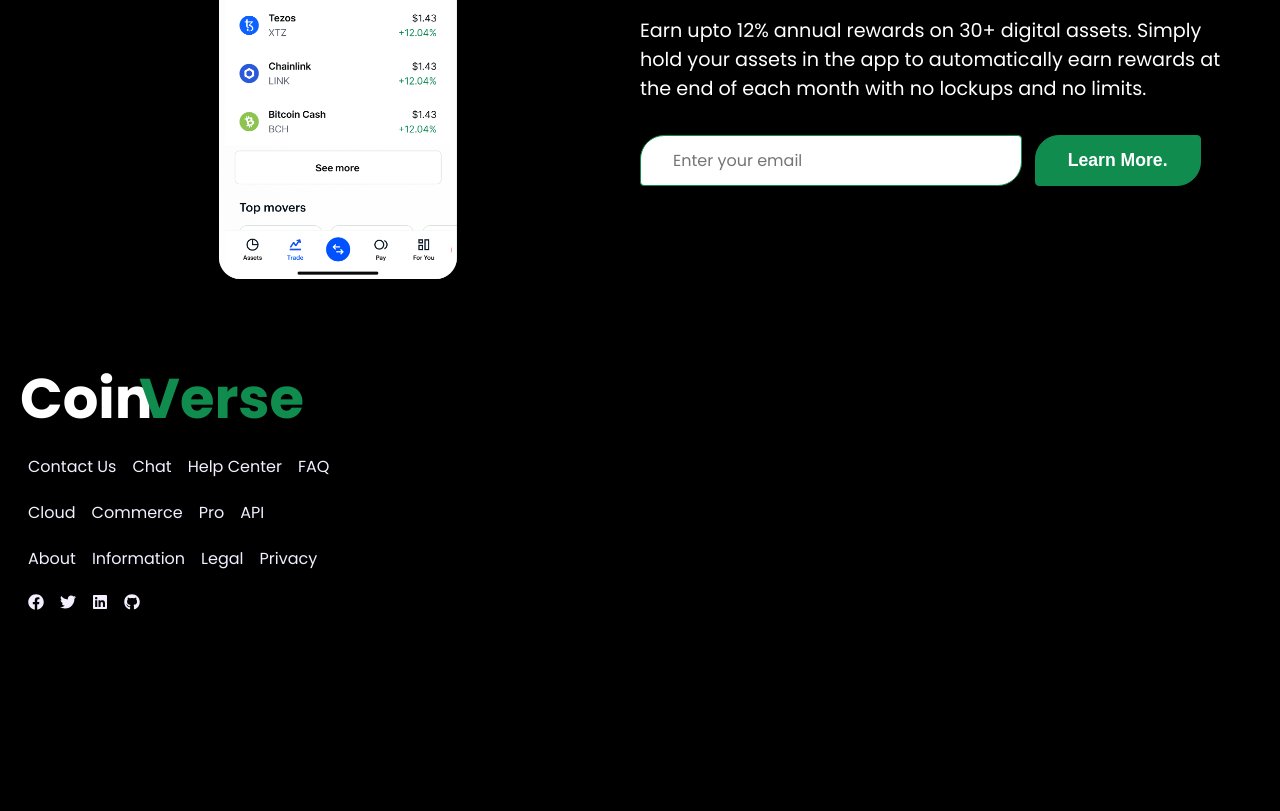
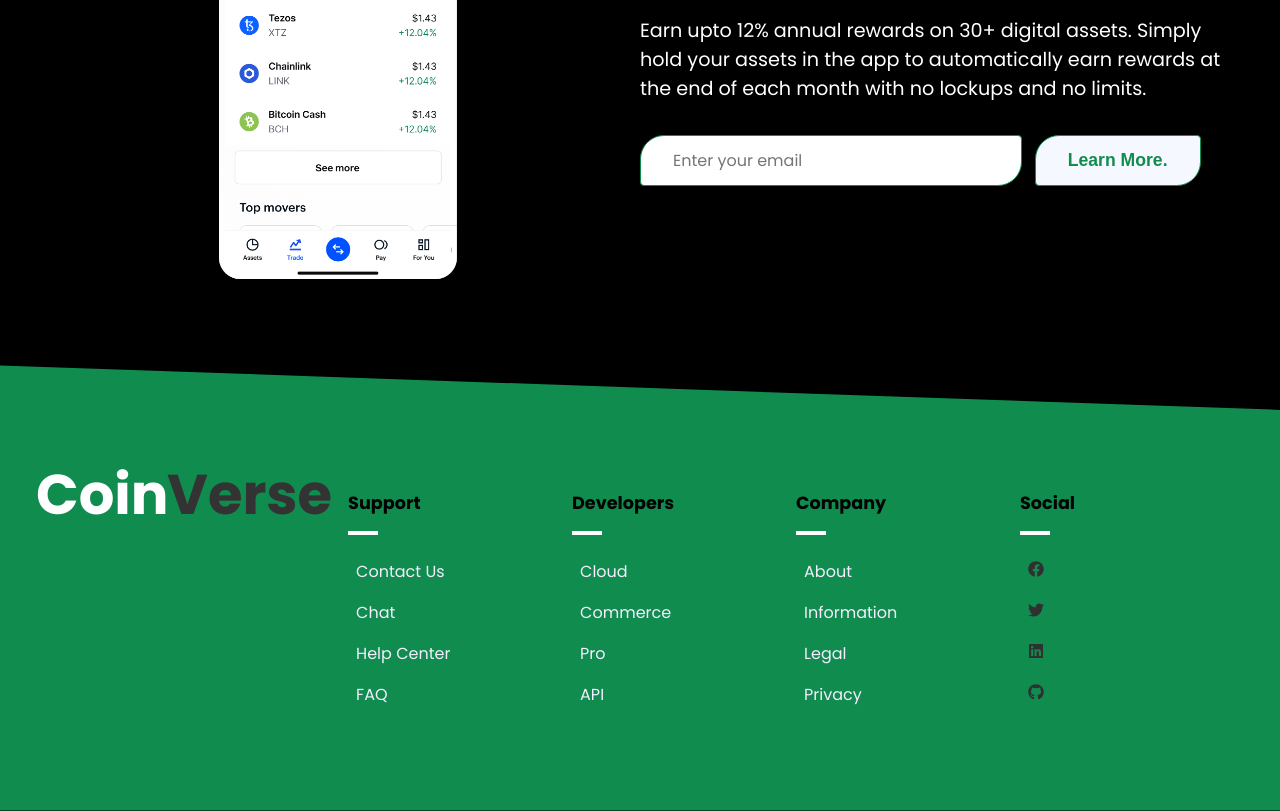
Before and after one commit to mrinnnmoy/coinverse, a React (Create React App) app: page / in a window 1280 px wide. Shown: the part 1040-1851 px from the top of the page. Before the commit the page ends 1664 px from the top, so only its background shows below. Built offline with nearby package versions, Linux system fonts and the light colour scheme; no server answers.

Commit message:
style footer-responsive

```diff
--- a/src/components/Footer/Footer.css
+++ b/src/components/Footer/Footer.css
@@ -0,0 +1,55 @@
+.footer {
+    background-color: var(--primary);
+    padding: 5rem 0;
+    clip-path: polygon(0 0, 100% 10%, 100% 100%, 0% 100%);
+}
+
+.col h1 {
+    padding-right: 1rem;
+}
+
+.primary {
+    color: #333;
+    padding-left: 0.75rem;
+}
+
+.footer .container {
+    display: grid;
+    grid-template-columns: repeat(5, 1fr);
+    justify-content: space-between;
+    padding: 1rem;
+}
+
+.footer .col {
+    display: flex;
+    flex-direction: column;
+}
+
+.footer .bar {
+    width: 30px;
+    border-bottom: 4px solid white;
+    margin: 1rem 0;
+}
+
+.footer a {
+    font-size: 1rem;
+}
+
+.footer .icon {
+    color: #303030;
+    margin-right: 4px;
+}
+
+.footer h5 {
+    margin-top: 2rem;
+}
+
+@media screen and (max-width: 940px) {
+    .footer .container {
+        grid-template-columns: repeat(2, 1fr);
+    }
+
+    .footer .col-1 {
+        display: none;
+    }
+}
--- a/src/components/Navbar/Navbar.css
+++ b/src/components/Navbar/Navbar.css
@@ -1,7 +1,7 @@
 .navbar {
     width: 100%;
     height: 90px;
-    background-color: #000;
+    background-color: var(--primary);
 }
 
 .navbar .container {
--- a/src/index.css
+++ b/src/index.css
@@ -67,8 +67,8 @@
 .btn {
   padding: 14px 32px;
   border: 1px solid var(--primary);
-  background-color: var(--primary);
-  color: #fff;
+  background-color: var(--background);
+  color: var(--primary);
   border-radius: 24px 4px;
   font-size: 1.1rem;
   font-weight: 600;
@@ -77,8 +77,8 @@
 
 .btn:hover {
   box-shadow: rgb(0 0 0 / 15%) 0px 8px 24px;
-  color: var(--primary);
-  background-color: var(--background);
+  color: var(--background);
+  background-color: var(--primary);
 }
 
 input {
```
